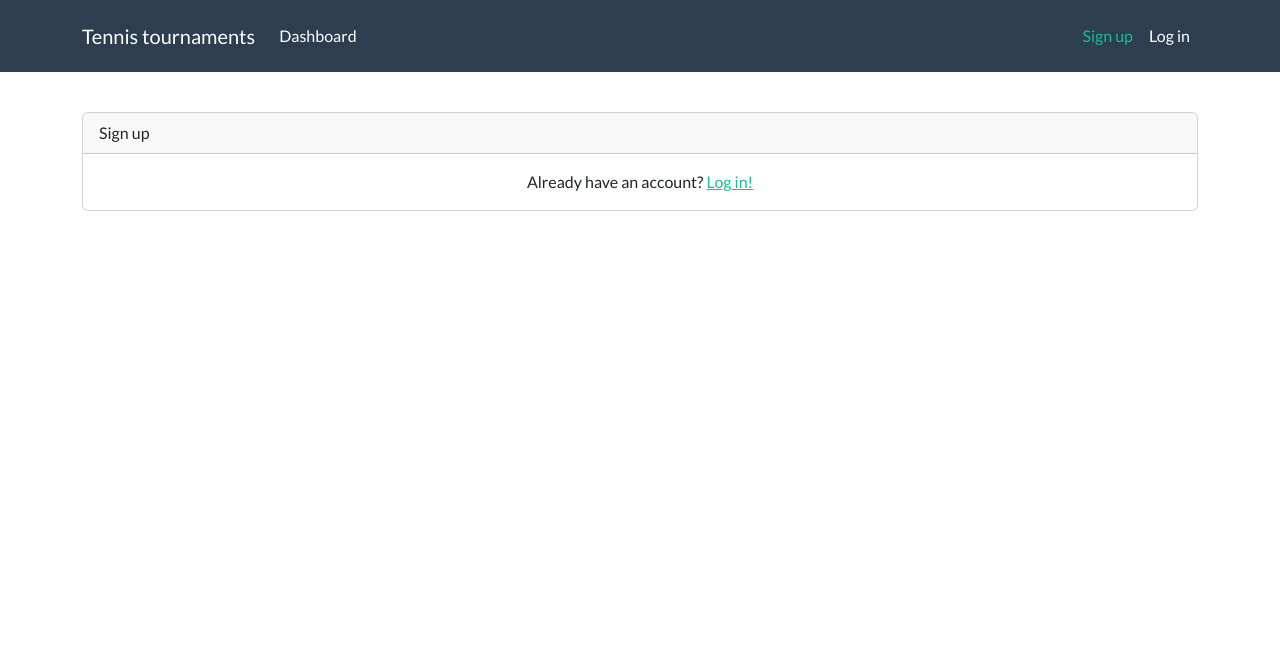
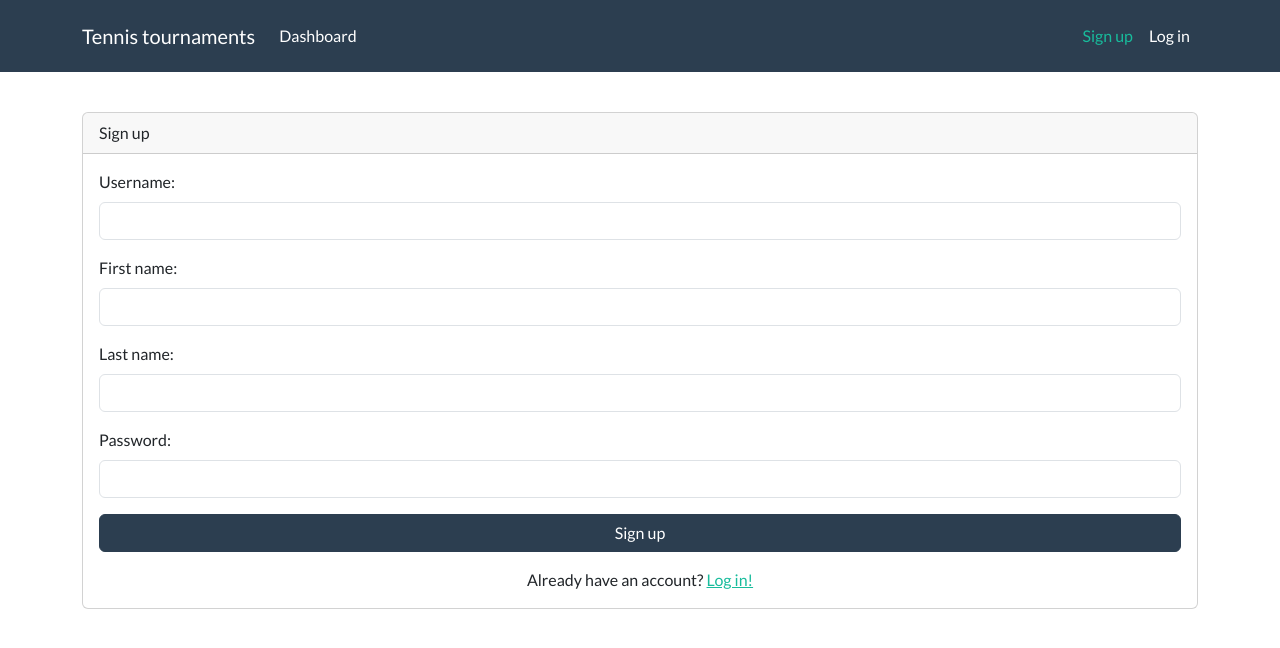
Before and after one commit to prayagnshah/tennis-tournaments-1, a React (Create React App) app in the folder client/: page /#/sign-up in a window 1280 px wide. Shown: the top 648 px of the page. Built offline with nearby package versions, Linux system fonts and the light colour scheme.

Commit message:
login and signup form added - without backend calls

```diff
--- a/client/package.json
+++ b/client/package.json
@@ -8,6 +8,7 @@
     "@testing-library/user-event": "^13.2.1",
     "bootstrap": "5.1.3",
     "bootswatch": "5.1.3",
+    "formik": "^2.2.9",
     "react": "^17.0.2",
     "react-bootstrap": "2.0.3",
     "react-dom": "^17.0.2",
--- a/client/src/components/LogIn.js
+++ b/client/src/components/LogIn.js
@@ -1,13 +1,58 @@
-import React from 'react';
-import { Link } from 'react-router-dom';
-import { Card } from 'react-bootstrap';
+import React, { useState } from 'react';
+import { Formik } from 'formik';
+import { Link, Navigate } from 'react-router-dom';
+import { Card, Button, Form } from 'react-bootstrap';
 
 function LogIn (props) {
+
+  const [isSubmitted, setSubmitted] = useState(false);
+  const onSubmit = (values, actions) => setSubmitted(true);
+
+  if (isSubmitted) {
+    return <Navigate to='/' />;
+  }
+
   return (
     <>
       <Card>
         <Card.Header>Log in</Card.Header>
         <Card.Body>
+          <Formik
+            initialValues={{
+              username: '',
+              password: ''
+            }}
+            onSubmit={onSubmit}
+          >
+            {({
+              handleChange,
+              handleSubmit,
+              values
+            }) => (
+              <Form noValidate onSubmit={handleSubmit}>
+                <Form.Group className='mb-3' controlId='username'>
+                  <Form.Label>Username:</Form.Label>
+                  <Form.Control
+                    name='username'
+                    onChange={handleChange}
+                    value={values.username}
+                  />
+                </Form.Group>
+                <Form.Group className='mb-3' controlId='password'>
+                  <Form.Label>Password:</Form.Label>
+                  <Form.Control
+                    name='password'
+                    type='password'
+                    onChange={handleChange}
+                    vale={values.password}
+                  />
+                </Form.Group>
+                <div className='d-grid mb-3'>
+                  <Button type='submit' variant='primary'>Log in</Button>
+                </div>
+              </Form>
+            )}
+          </Formik>
           <Card.Text className='text-center'>
             Don't have an account? <Link to='/sign-up'>Sign up!</Link>
           </Card.Text>
--- a/client/src/components/SignUp.js
+++ b/client/src/components/SignUp.js
@@ -1,13 +1,76 @@
-import React from 'react';
-import { Link } from 'react-router-dom';
-import { Card } from 'react-bootstrap';
+import React, { useState } from 'react';
+import { Formik } from 'formik';
+import { Link, Navigate } from 'react-router-dom';
+import { Card, Button, Form } from 'react-bootstrap';
 
 function SignUp (props) {
+
+  const [isSubmitted, setSubmitted] = useState(false);
+  const onSubmit = (values, actions) => setSubmitted(true);
+
+  if (isSubmitted) {
+    return <Navigate to='/log-in' />;
+  }
+
   return (
     <>
       <Card>
         <Card.Header>Sign up</Card.Header>
         <Card.Body>
+          <Formik
+            initialValues={{
+              username: '',
+              firstName: '',
+              lastName: '',
+              password: '',
+            }}
+            onSubmit={onSubmit}
+          >
+            {({
+              handleChange,
+              handleSubmit,
+              values
+            }) => (
+              <Form noValidate onSubmit={handleSubmit}>
+                <Form.Group className='mb-3' controlId='username'>
+                  <Form.Label>Username:</Form.Label>
+                  <Form.Control
+                    name='username'
+                    onChange={handleChange}
+                    values={values.username}
+                  />
+                </Form.Group>
+                <Form.Group className='mb-3' controlId='firstName'>
+                  <Form.Label>First name:</Form.Label>
+                  <Form.Control
+                    name='firstName'
+                    onChange={handleChange}
+                    values={values.firstName}
+                  />
+                </Form.Group>
+                <Form.Group className='mb-3' controlId='lastName'>
+                  <Form.Label>Last name:</Form.Label>
+                  <Form.Control
+                    name='lastName'
+                    onChange={handleChange}
+                    values={values.lastName}
+                  />
+                </Form.Group>
+                <Form.Group className='mb-3' controlId='password'>
+                  <Form.Label>Password:</Form.Label>
+                  <Form.Control
+                    name='password'
+                    onChange={handleChange}
+                    type='password'
+                    value={values.password}
+                  />
+                </Form.Group>
+                <div className='d-grid mb-3'>
+                  <Button type='submit' variant='primary'>Sign up</Button>
+                </div>
+              </Form>
+            )}
+          </Formik>
           <Card.Text className='text-center'>
             Already have an account? <Link to='/log-in'>Log in!</Link>
           </Card.Text>
```
Also changed, not shown: 2 other files (tests, documents, lock files or other folders).
